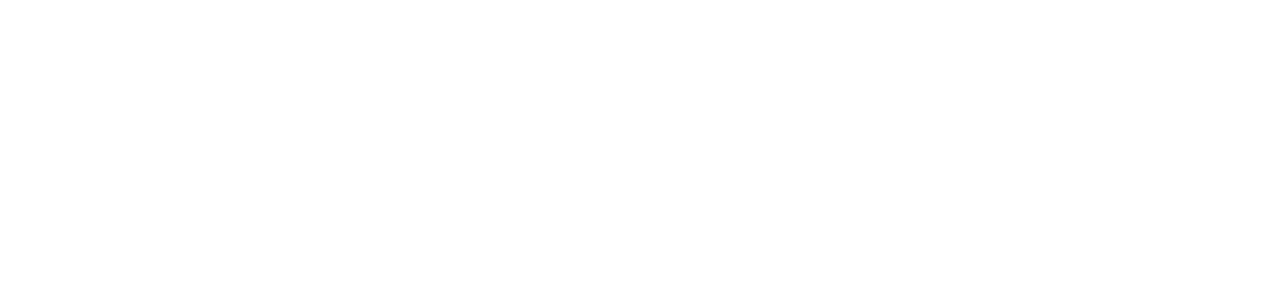
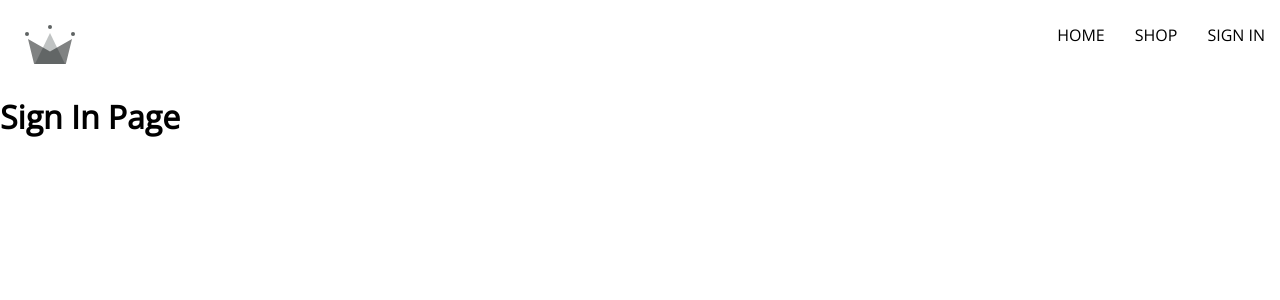
Before and after one commit to caolinh3561/clothing-store, a React (Create React App) app: page /sign-in in a window 1280 px wide. Before the commit this address had no page. Shown: the top 300 px of the page. Built offline with nearby package versions, Linux system fonts and the light colour scheme; a web font is replaced by a local one.

Commit message:
adding firebase and sign-in page

```diff
--- a/package.json
+++ b/package.json
@@ -6,6 +6,7 @@
     "@testing-library/jest-dom": "^5.17.0",
     "@testing-library/react": "^13.4.0",
     "@testing-library/user-event": "^13.5.0",
+    "firebase": "^10.2.0",
     "react": "^18.2.0",
     "react-dom": "^18.2.0",
     "react-router-dom": "^6.15.0",
--- a/src/App.js
+++ b/src/App.js
@@ -1,6 +1,7 @@
 import { Route, Routes } from "react-router-dom";
 import Home from "./routes/home/home.component";
 import Navigation from "./routes/navigation/navigation.component";
+import SignIn from "./routes/sign-in/sign-in.component";
 
 const App = () => {
   const Shop = () => {
@@ -11,6 +12,7 @@
       <Route path="/" element={<Navigation />}>
         <Route index element={<Home />} />
         <Route path="/shop" element={<Shop />} />
+        <Route path="/sign-in" element={<SignIn />} />
       </Route>
     </Routes>
   );
--- a/src/routes/navigation/navigation.component.jsx
+++ b/src/routes/navigation/navigation.component.jsx
@@ -7,12 +7,19 @@
   return (
     <>
       <div className="navigation">
-        <div className="logo-container">
-          <Link to='/'><Crown /></Link>
-        </div>
+        <Link className="logo-container" to="/">
+          <Crown className="logo" />
+        </Link>
         <div className="nav-links-container">
-          <Link className="nav-link" to="/">Home</Link>
-          <Link className="nav-link" to="/shop">Shop</Link>
+          <Link className="nav-link" to="/">
+            HOME
+          </Link>
+          <Link className="nav-link" to="/shop">
+            SHOP
+          </Link>
+          <Link className="nav-link" to="/sign-in">
+            SIGN IN
+          </Link>
         </div>
       </div>
       <Outlet />
--- /dev/null
+++ b/src/routes/sign-in/sign-in.component.jsx
@@ -0,0 +1,9 @@
+
+const SignIn = () => {
+
+    return (
+        <h1>Sign In Page</h1>
+    )
+}
+
+export default SignIn;
```
Also changed, not shown: src/routes/sign-in/sign-in.styles.scss (added), 1 other file (tests, documents, lock files or other folders).
